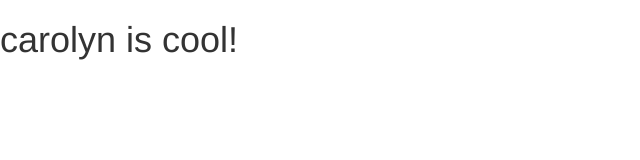
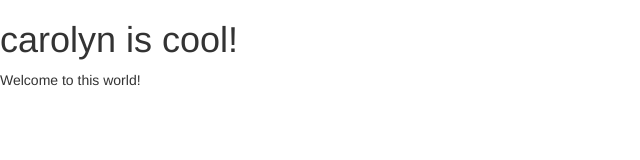
Before and after one commit to cxrolyn/cxrolyn.github.io, a plain HTML site: page index.html in a window 1280 px wide. Shown: the whole page, without its empty margins (0-640 px from the left). Drawn offline with nearby package versions, Linux system fonts and the light colour scheme.

Commit message:
Update index.html

```diff
--- a/index.html
+++ b/index.html
@@ -19,6 +19,10 @@
   </head>
   <body>
     <h1>carolyn is cool!</h1>
+    <p id="paragraph">
+      Welcome to this world!
+    </p>
+
 
     <!-- jQuery (necessary for Bootstrap's JavaScript plugins) -->
     <script src="https://ajax.googleapis.com/ajax/libs/jquery/1.12.4/jquery.min.js"></script>
```
